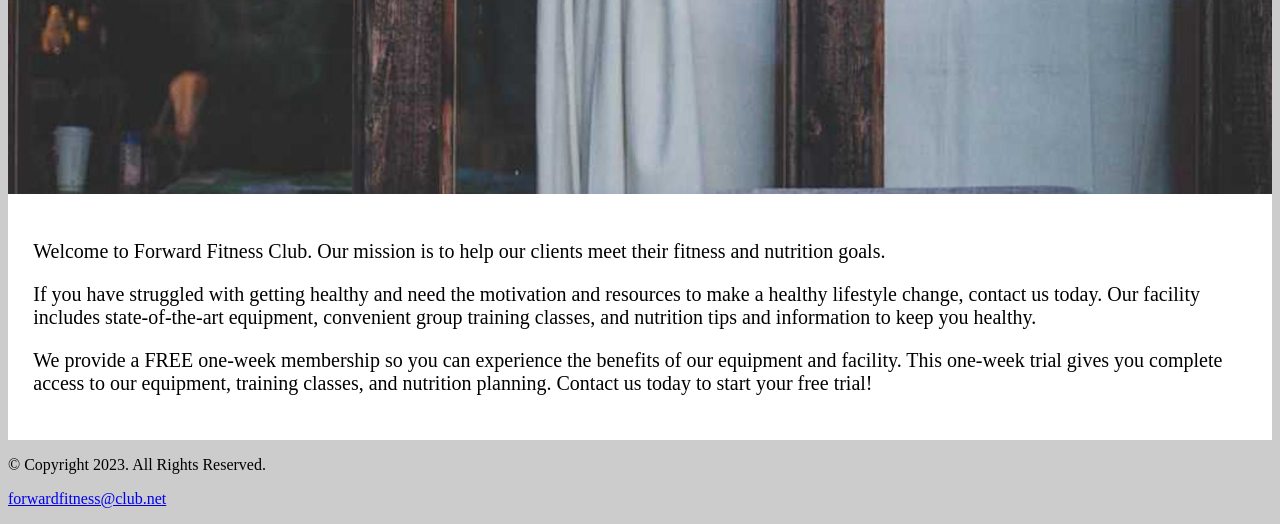
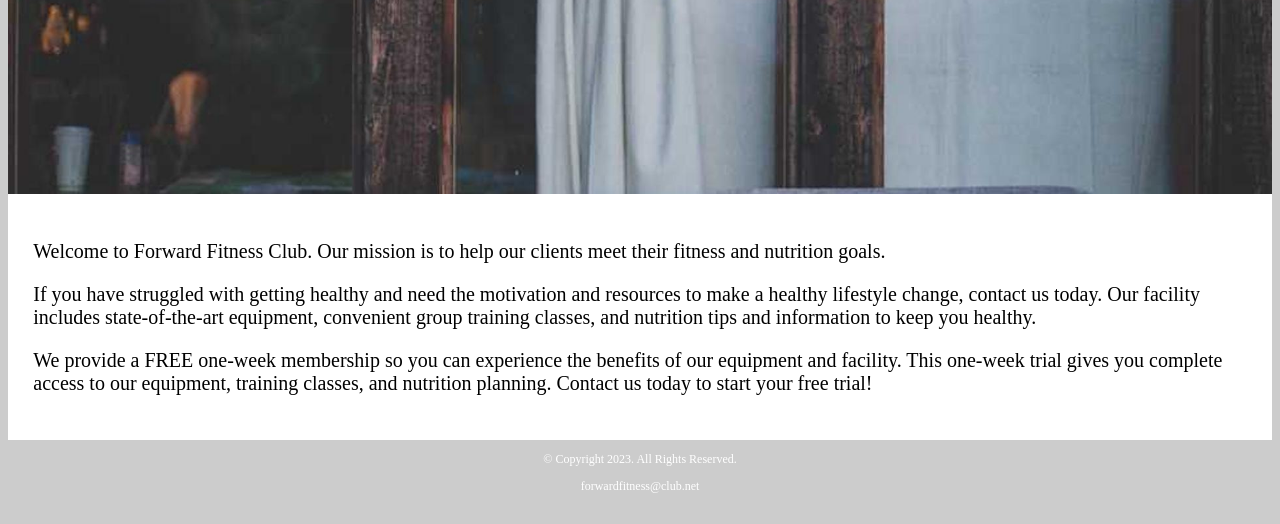
Before and after one commit to ekohadipermana/fitness_web_2_0, a plain HTML site: page index.html in a window 1280 px wide. Shown: the part 311-835 px from the top of the page. Drawn offline with Linux system fonts and the light colour scheme.

Commit message:
adding style for footer

```diff
--- a/css/styles.css
+++ b/css/styles.css
@@ -46,3 +46,15 @@ nav li a {
     padding: 0.5em 1em;
     text-decoration: none; /* to remove the underline */
 }
+
+footer p {
+    font-size: 0.75em;
+    text-align: center;
+    color: #fff;
+    padding: 0 1em;
+}
+
+footer p a {
+    color: #fff;
+    text-decoration: none;
+}
```
